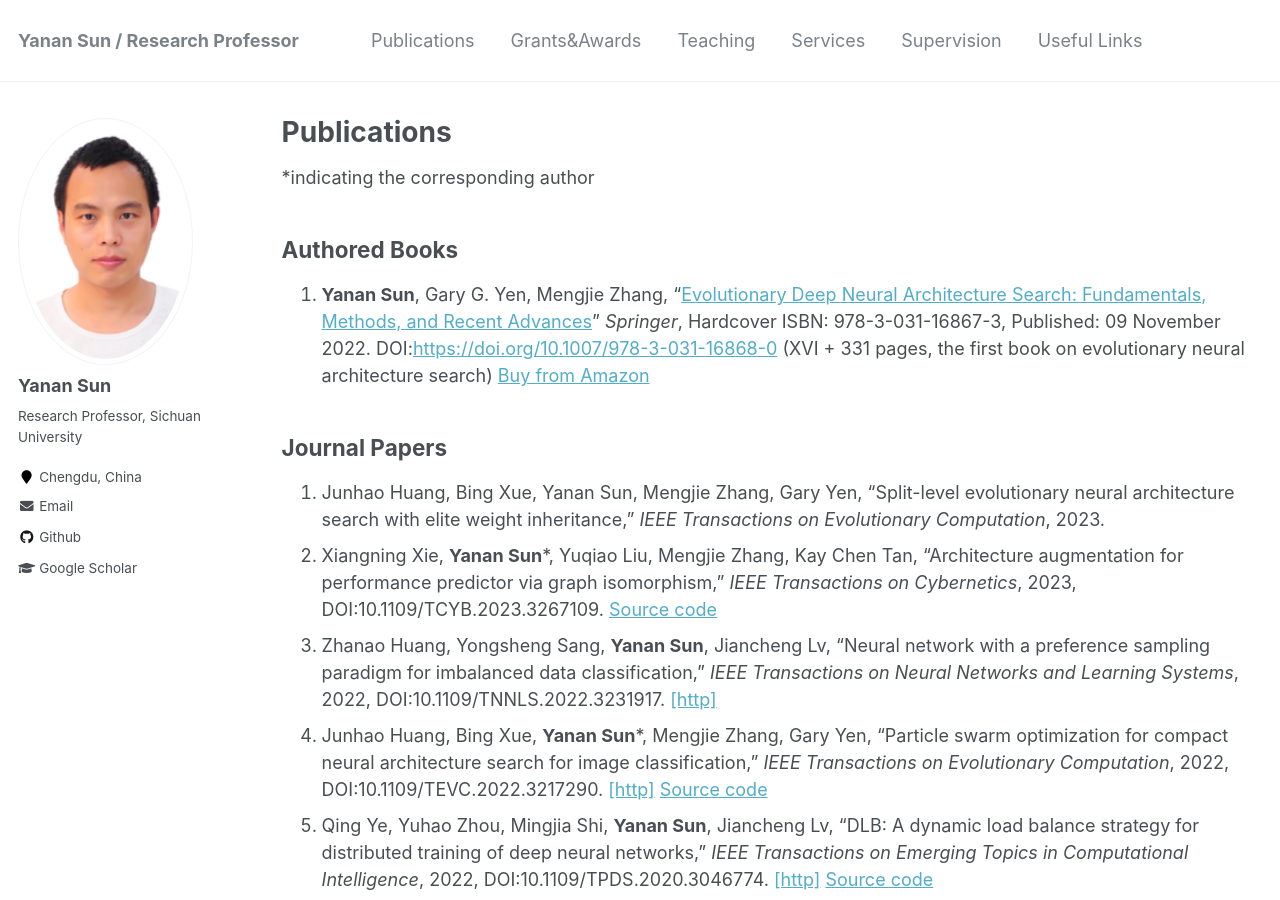
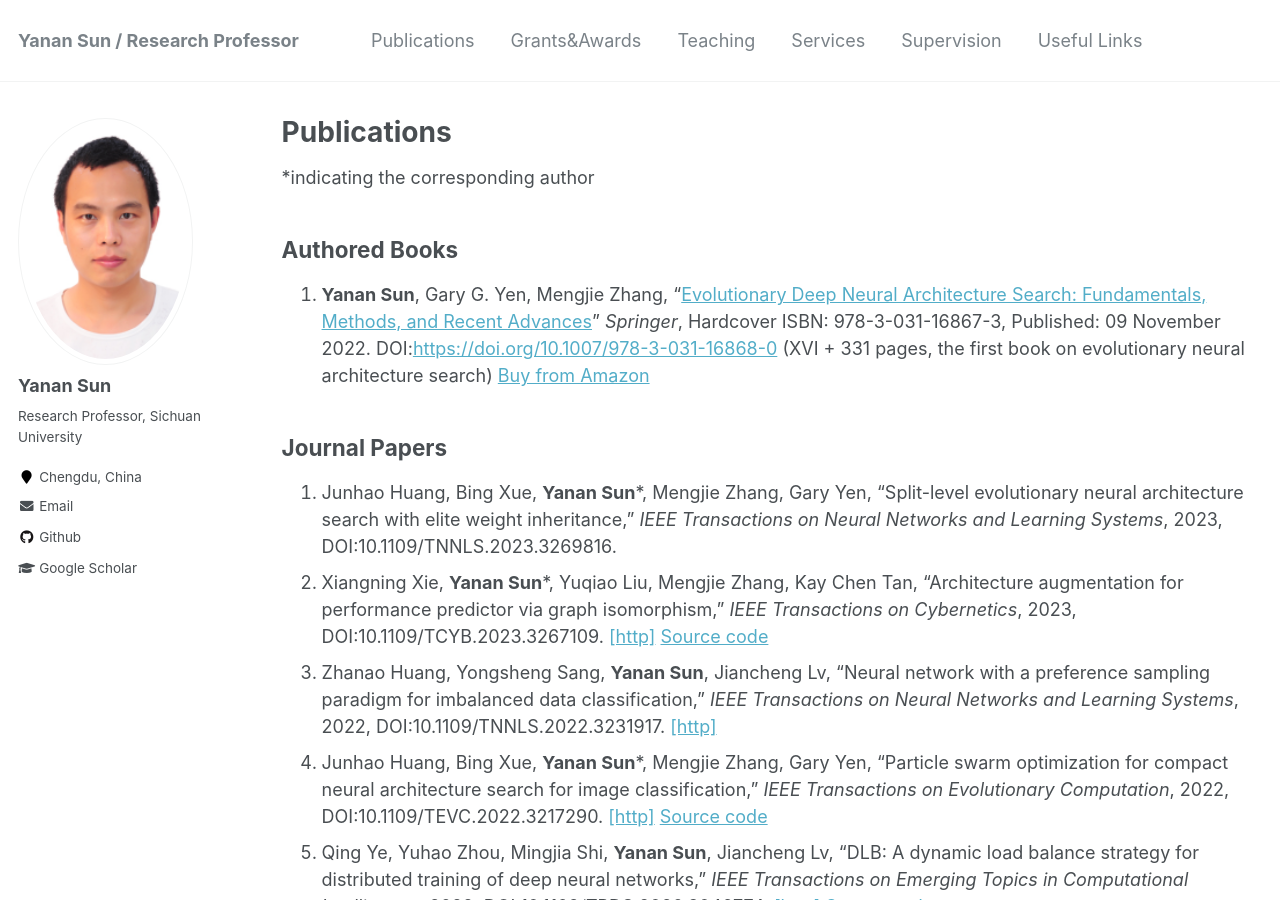
Before and after one commit to yn-sun/yn-sun.github.io, a Jekyll site: the page built from _pages/publications.md, in a window 1280 px wide and 900 px high. Built offline with Jekyll 4.4.1, drawn with Linux system fonts in a browser that asks for light colours; comment, search, counter and statistics services are not loaded.

Commit message:
Update publications.md

```diff
--- a/_pages/publications.md
+++ b/_pages/publications.md
@@ -11,8 +11,8 @@
 
 ## Journal Papers
 
-1. Junhao Huang, Bing Xue, Yanan Sun, Mengjie Zhang, Gary Yen, "Split-level evolutionary neural architecture search with elite weight inheritance," <i>IEEE Transactions on Evolutionary Computation</i>, 2023.
-2. Xiangning Xie, **Yanan Sun***, Yuqiao Liu, Mengjie Zhang, Kay Chen Tan, "Architecture augmentation for performance predictor via graph isomorphism," <i>IEEE Transactions on Cybernetics</i>, 2023, DOI:10.1109/TCYB.2023.3267109. [Source code](https://github.com/Zhi-Han/GIAUG)
+1. Junhao Huang, Bing Xue, **Yanan Sun***, Mengjie Zhang, Gary Yen, "Split-level evolutionary neural architecture search with elite weight inheritance," <i>IEEE Transactions on Neural Networks and Learning Systems</i>, 2023, DOI:10.1109/TNNLS.2023.3269816.
+2. Xiangning Xie, **Yanan Sun***, Yuqiao Liu, Mengjie Zhang, Kay Chen Tan, "Architecture augmentation for performance predictor via graph isomorphism," <i>IEEE Transactions on Cybernetics</i>, 2023, DOI:10.1109/TCYB.2023.3267109. [[http]](https://ieeexplore.ieee.org/document/10109990) [Source code](https://github.com/Zhi-Han/GIAUG)
 3. Zhanao Huang, Yongsheng Sang, **Yanan Sun**, Jiancheng Lv, "Neural network with a preference sampling paradigm for imbalanced data classification," <i>IEEE Transactions on Neural Networks and Learning Systems</i>, 2022, DOI:10.1109/TNNLS.2022.3231917. [[http]](https://ieeexplore.ieee.org/document/10015661)
 4. Junhao Huang, Bing Xue, **Yanan Sun***, Mengjie Zhang, Gary Yen, "Particle swarm optimization for compact neural architecture search for image classification," <i>IEEE Transactions on Evolutionary Computation</i>, 2022, DOI:10.1109/TEVC.2022.3217290. [[http]](https://ieeexplore.ieee.org/document/9930866) [Source code](https://github.com/HuangJunh/EPCNAS)
 5. Qing Ye, Yuhao Zhou, Mingjia Shi, **Yanan Sun**, Jiancheng Lv, "DLB: A dynamic load balance strategy for distributed training of deep neural networks," <i>IEEE Transactions on Emerging Topics in Computational Intelligence</i>, 2022, DOI:10.1109/TPDS.2020.3046774. [[http]](https://ieeexplore.ieee.org/document/9960865) [Source code](https://github.com/Soptq/Dynamic_Load_Balance_DistributedDNN)
```
